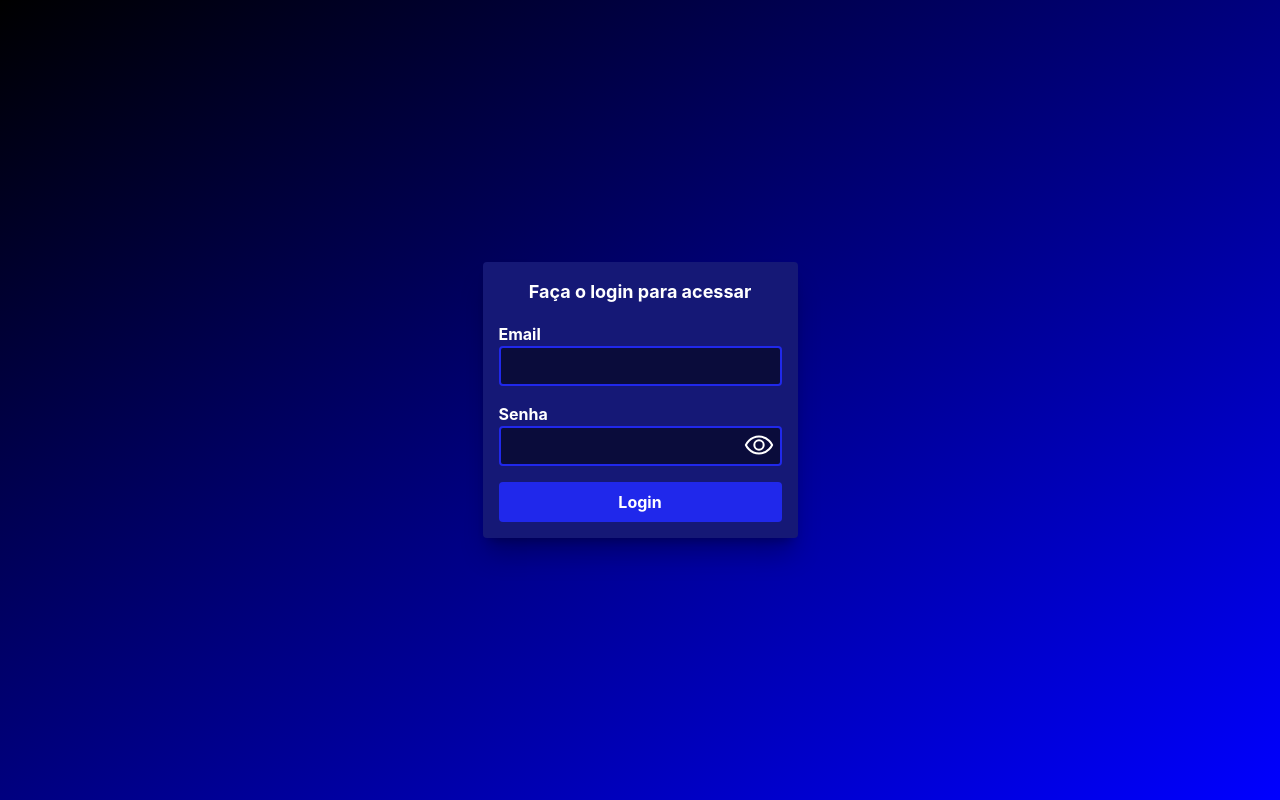
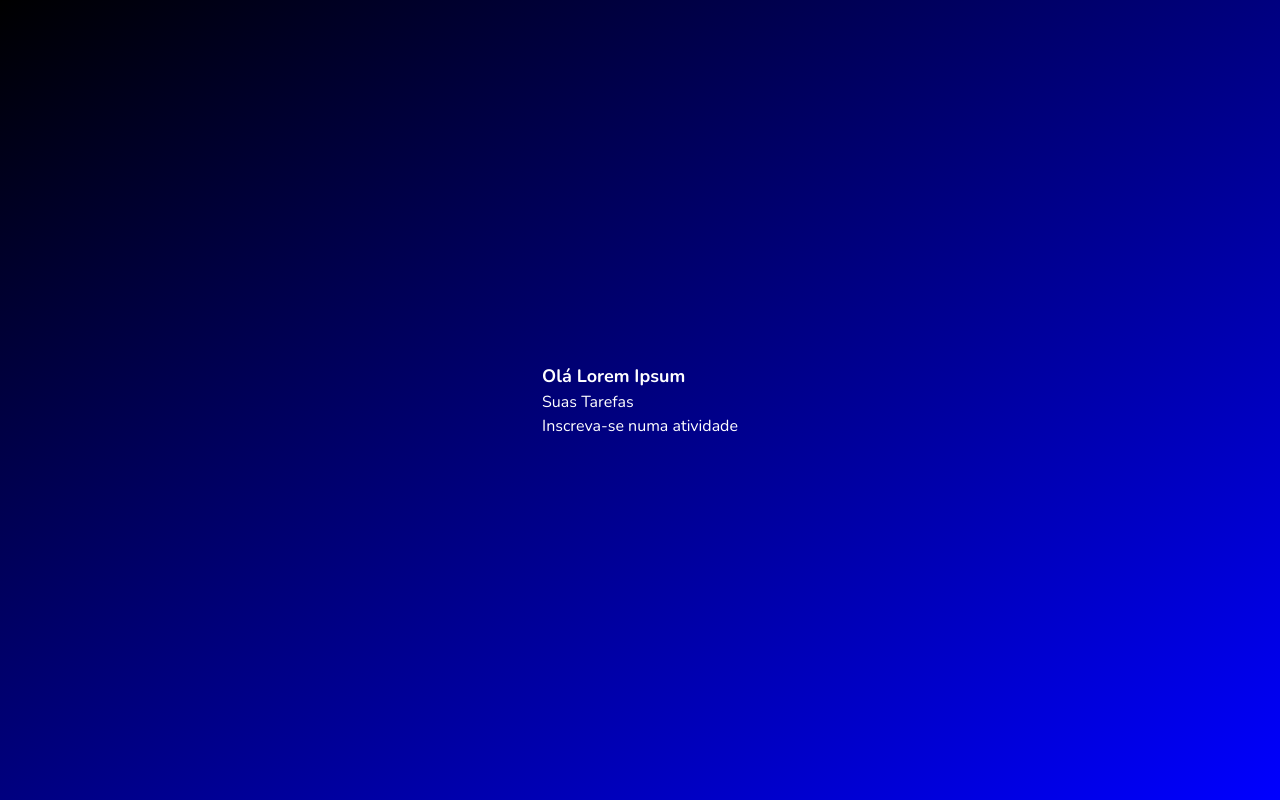
Before and after one commit to JoaoVictor-FA/Projeto-Eng-soft, a React (Vite) app in the folder frontend-engsoft/: page /Student in a window 1280 px wide. Built offline with nearby package versions, Linux system fonts and the light colour scheme.

Commit message:
Adding font and router, starting student homepage

```diff
--- a/frontend-engsoft/index.html
+++ b/frontend-engsoft/index.html
@@ -5,6 +5,8 @@
     <link rel="icon" type="image/svg+xml" href="/vite.svg" />
     <meta name="viewport" content="width=device-width, initial-scale=1.0" />
     <link href="/dist/output.css" rel="stylesheet">
+    <link rel="preconnect" href="https://fonts.bunny.net" />
+    <link href="https://fonts.bunny.net/css?family=nunito:400,700" rel="stylesheet" />
     <title>Engsoft</title>
   </head>
   <body>
--- a/frontend-engsoft/package.json
+++ b/frontend-engsoft/package.json
@@ -15,6 +15,7 @@
     "axios": "^1.1.3",
     "react": "^18.2.0",
     "react-dom": "^18.2.0",
+    "react-router-dom": "^6.4.3",
     "tailwindcss": "^3.2.1"
   },
   "devDependencies": {
--- a/frontend-engsoft/src/App.tsx
+++ b/frontend-engsoft/src/App.tsx
@@ -1,10 +1,14 @@
+import { Routes, Route } from 'react-router-dom'
 import Login from './components/Login'
-
+import StudentHome from './pages/StudentHome'
 function App() {
 
   return (
     <div className='bg-gradient-to-br from-black to-blue-pure h-screen flex justify-center items-center'>
-      <Login />
+    <Routes>
+      <Route path='/' element={<Login />}/>
+      <Route path='/Student' element={<StudentHome />} />
+    </Routes>
     </div>
   )
 }
--- a/frontend-engsoft/src/index.css
+++ b/frontend-engsoft/src/index.css
@@ -3,6 +3,6 @@
 @tailwind utilities;
 
 :root {
-  font-family: Inter, Avenir, Helvetica, Arial, sans-serif;
+  font-family: 'Nunito', sans-serif;
   font-size: 16px;
 }
--- a/frontend-engsoft/src/main.tsx
+++ b/frontend-engsoft/src/main.tsx
@@ -1,10 +1,13 @@
 import React from 'react'
 import ReactDOM from 'react-dom/client'
 import App from './App'
+import {BrowserRouter as Router} from 'react-router-dom'
 import './index.css'
 
 ReactDOM.createRoot(document.getElementById('root') as HTMLElement).render(
   <React.StrictMode>
-    <App />
+    <Router>
+      <App />
+    </Router>
   </React.StrictMode>
 )
--- /dev/null
+++ b/frontend-engsoft/src/pages/StudentHome.tsx
@@ -0,0 +1,17 @@
+export default function StudentHome() {
+  return (
+    <main className="text-white">
+      <h1 className="font-bold text-lg">Olá Lorem Ipsum</h1>
+      <section>
+        <h3>Suas Tarefas</h3>
+        <div>
+
+        </div>
+      </section>
+
+      <section>
+        <h3>Inscreva-se numa atividade</h3>
+      </section>
+    </main>
+  )
+}
```
Also changed, not shown: 1 other file (tests, documents, lock files or other folders).
